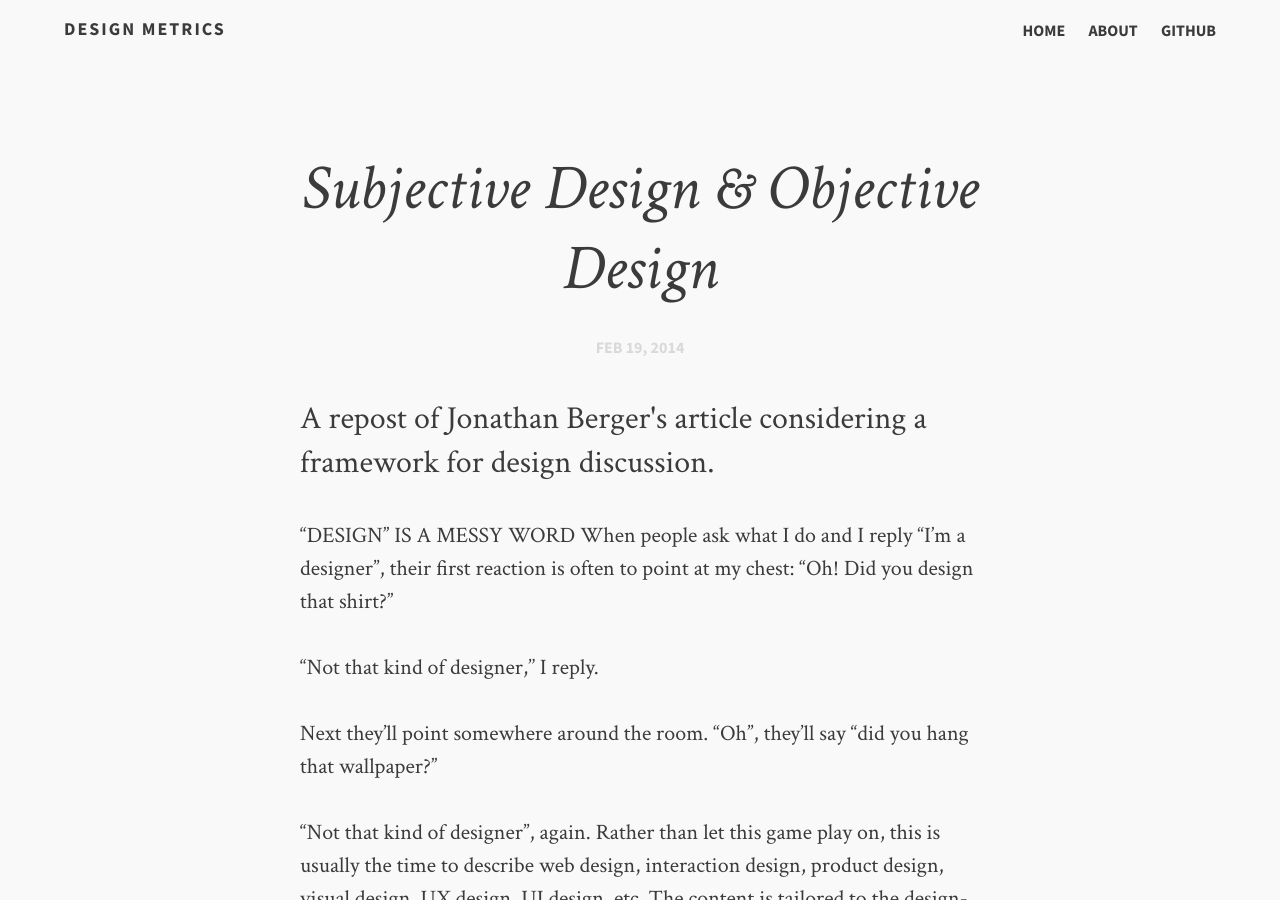
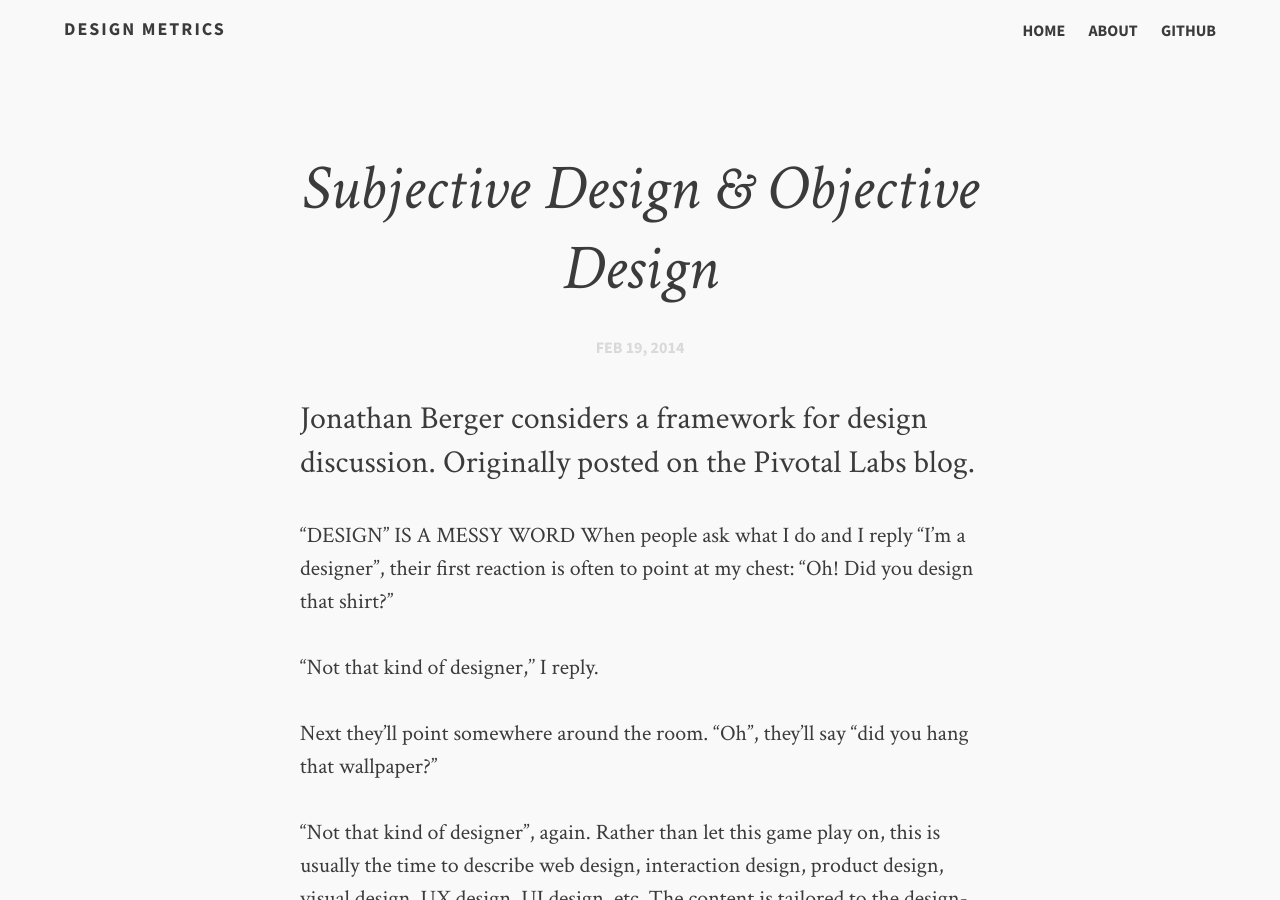
Before and after one commit to designmetrics/designmetrics.github.io, a Jekyll site: the page built from _posts/2014-02-19-subjective-design-and-objective-design.md, in a window 1280 px wide and 900 px high. Built offline with Jekyll 4.4.1, drawn with Linux system fonts in a browser that asks for light colours; comment, search, counter and statistics services are not loaded.

Commit message:
new post

```diff
--- a/_posts/2014-02-19-subjective-design-and-objective-design.md
+++ b/_posts/2014-02-19-subjective-design-and-objective-design.md
@@ -2,7 +2,7 @@
 layout: post-no-feature
 title: "Subjective Design & Objective Design"
 author: jonathan_berger
-description: "A repost of Jonathan Berger's article considering a framework for design discussion."
+description: "Jonathan Berger considers a framework for design discussion.  Originally posted on the Pivotal Labs blog."
 category: articles
 tags: [subjective, objective, frameworks]
 ---
```
